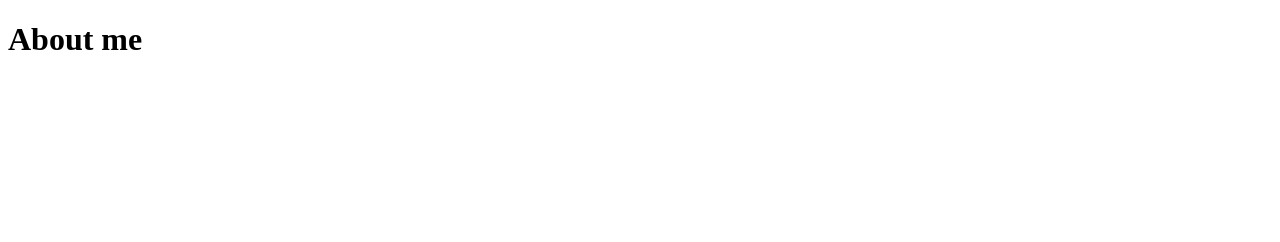
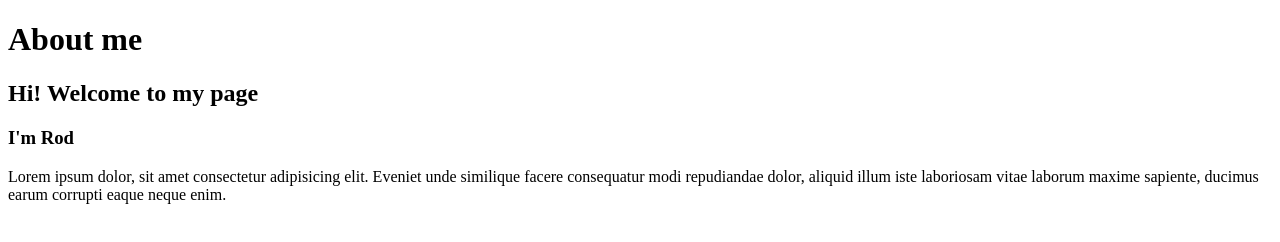
Before and after one commit to VochPer/Git-AzulSchool, a plain HTML site: page index.html in a window 1280 px wide. Drawn offline with Linux system fonts and the light colour scheme.

Commit message:
Added welcome to my page

```diff
--- a/index.html
+++ b/index.html
@@ -8,6 +8,8 @@
 </head>
 <body>
 <h1>About me</h1>
-
+ <h2>Hi! Welcome to my page</h2>
+ <h3>I'm <span>Rod</span></h3>
+ <p>Lorem ipsum dolor, sit amet consectetur adipisicing elit. Eveniet unde similique facere consequatur modi repudiandae dolor, aliquid illum iste laboriosam vitae laborum maxime sapiente, ducimus earum corrupti eaque neque enim.</p>
 </body>
 </html>
```
